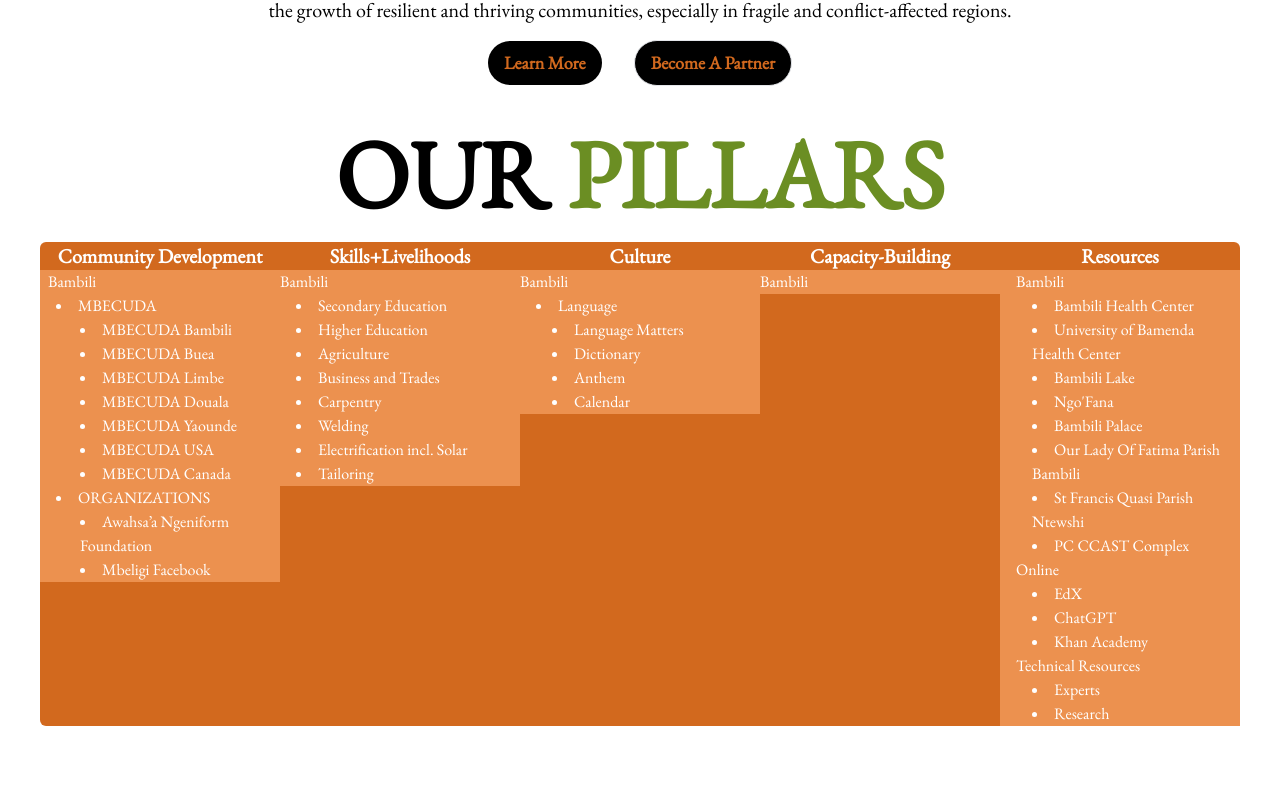
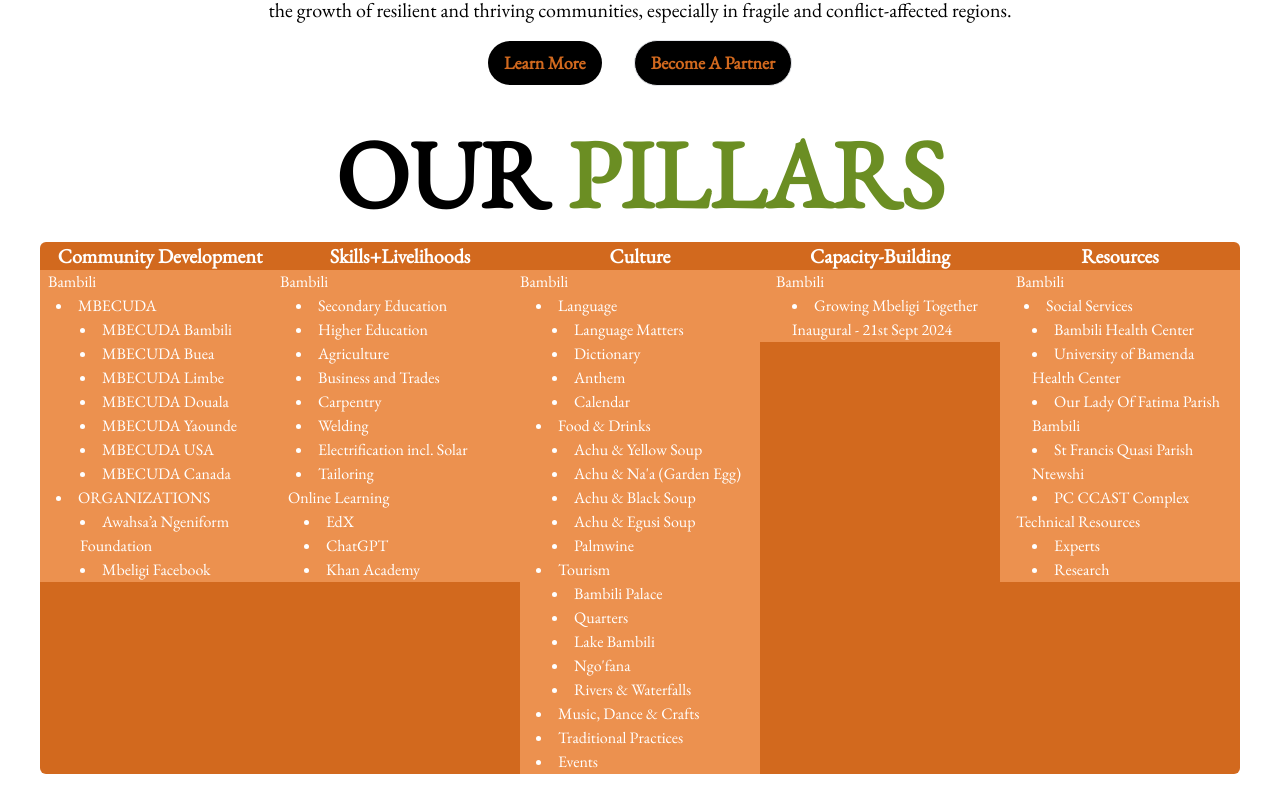
Before and after one commit to Achegnui/Awahsa-a-Ngeniform-Foundation, a Next.js app: page / in a window 1280 px wide. Shown: the part 566-1378 px from the top of the page. Before the commit the page ends 1332 px from the top, so only its background shows below. Built offline with nearby package versions, Linux system fonts and the light colour scheme.

Commit message:
Corrections added for template

```diff
--- a/app/page.tsx
+++ b/app/page.tsx
@@ -18,7 +18,7 @@ const Home = () => {
     >
       <h1 className="text-black text-center text-8xl font-bold mb-4 mt-10">
         {" "}
-        Awahsa'a Ngeniform Foundation (AN)
+        The Awahsa'a Ngeniform Foundation (AN)
       </h1>
       <h1
         className={`px-[10%] text-center text-3xl md:text-4xl mb-8 font-bold text-black `}
@@ -101,6 +101,18 @@ const Home = () => {
               <li className="pl-4">Electrification incl. Solar</li>
               <li className="pl-4">Tailoring</li>
             </ul>
+            <h1 className="pl-2">Online Learning</h1>
+            <ul className="list-disc list-inside pl-2">
+              <li className="pl-4">
+                <Link href="https://www.edx.org/">EdX</Link>
+              </li>
+              <li className="pl-4">
+                <Link href="https://chat.openai.com/">ChatGPT</Link>
+              </li>
+              <li className="pl-4">
+                <Link href="https://www.khanacademy.org/">Khan Academy</Link>
+              </li>
+            </ul>
           </div>
         </div>
         <div className="flex flex-col  ">
@@ -121,6 +133,27 @@ const Home = () => {
                 <li className="pl-8">Anthem</li>
                 <li className="pl-8">Calendar</li>
               </ul>
+              <ul className="list-disc list-inside ">
+                <li className="pl-4">Food & Drinks</li>
+                <li className="pl-8">Achu & Yellow Soup</li>
+                <li className="pl-8">Achu & Na'a (Garden Egg)</li>
+                <li className="pl-8"> Achu & Black Soup</li>
+                <li className="pl-8">Achu & Egusi Soup</li>
+                <li className="pl-8">Palmwine</li>
+              </ul>
+              <ul className="list-disc list-inside ">
+                <li className="pl-4">Tourism</li>
+                <li className="pl-8">Bambili Palace</li>
+                <li className="pl-8">Quarters</li>
+                <li className="pl-8"> Lake Bambili</li>
+                <li className="pl-8"> Ngo'fana</li>
+                <li className="pl-8">Rivers & Waterfalls</li>
+              </ul>
+              <ul className="list-disc list-inside ">
+                <li className="pl-4">Music, Dance & Crafts</li>
+                <li className="pl-4">Traditional Practices</li>
+                <li className="pl-4">Events</li>
+              </ul>
             </div>
           </div>
         </div>
@@ -128,7 +161,14 @@ const Home = () => {
           <div className="text-white font-bold text-xl">Capacity-Building</div>
           <div className="text-start bg-[#ec914f] text-white">
             {" "}
-            <h1>Bambili</h1>
+            <h1 className="pl-4">Bambili</h1>
+            <ul className="list-disc list-inside pl-2">
+              <li className="pl-6">
+                <Link href="https://forms.gle/SJ2KSig1sYrvvSCH8">
+                  Growing Mbeligi Together Inaugural - 21st Sept 2024
+                </Link>
+              </li>
+            </ul>
           </div>
         </div>
         <div className="flex flex-col   ">
@@ -137,28 +177,14 @@ const Home = () => {
             {" "}
             <h1 className="pl-4">Bambili</h1>
             <ul className="list-disc list-inside pl-2">
+              <li className="pl-4">Social Services</li>
               <li className="pl-6">Bambili Health Center</li>
               <li className="pl-6">University of Bamenda Health Center</li>
-              <li className="pl-6">Bambili Lake</li>
-              <li className="pl-6">Ngo'Fana</li>
-              <li className="pl-6">Bambili Palace</li>
               <li className="pl-6">
                 <Link href="#">Our Lady Of Fatima Parish Bambili</Link>
               </li>
               <li className="pl-6">St Francis Quasi Parish Ntewshi</li>
               <li className="pl-6">PC CCAST Complex</li>
-            </ul>
-            <h1 className="pl-4">Online</h1>
-            <ul className="list-disc list-inside pl-2">
-              <li className="pl-6">
-                <Link href="https://www.edx.org/">EdX</Link>
-              </li>
-              <li className="pl-6">
-                <Link href="https://chat.openai.com/">ChatGPT</Link>
-              </li>
-              <li className="pl-6">
-                <Link href="https://www.khanacademy.org/">Khan Academy</Link>
-              </li>
             </ul>
             <h1 className="pl-4">Technical Resources</h1>
             <ul className="list-disc list-inside pl-2">
```
